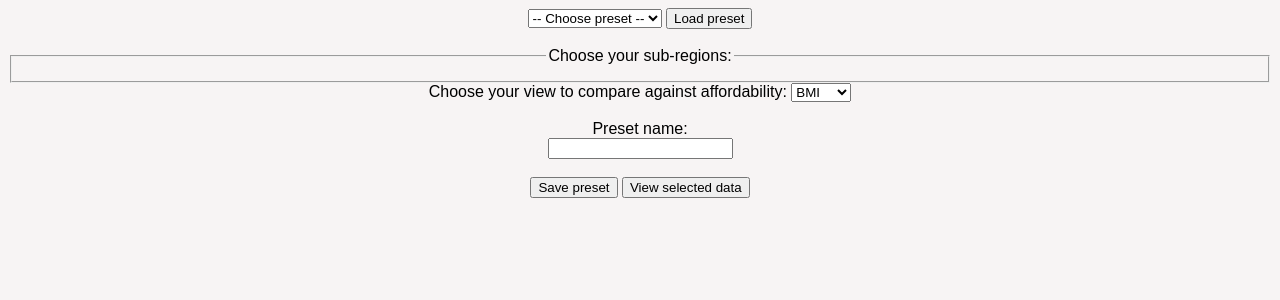
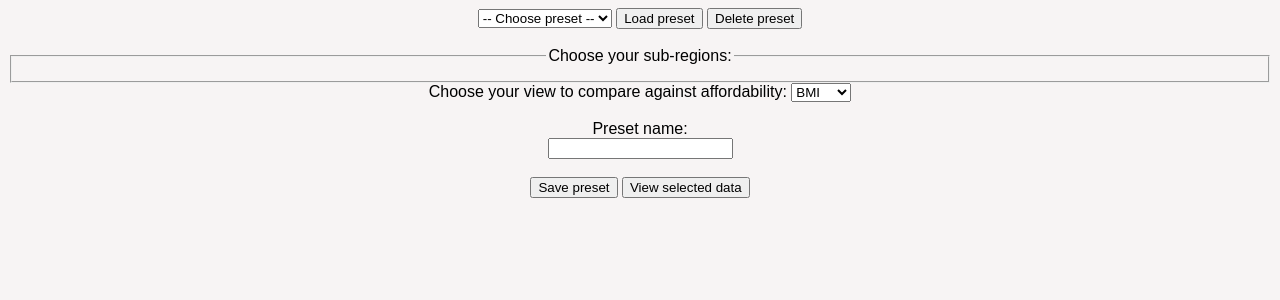
Before and after one commit to vicjuhl/world-food, a Flask app: page / in a window 1280 px wide. Shown: the top 300 px of the page. Run offline with Flask 3, Linux system fonts and the light colour scheme.

Commit message:
Delete preset

```diff
--- a/app/routes.py
+++ b/app/routes.py
@@ -4,7 +4,8 @@ from app.models import (
     get_all_regions,
     get_all_preset_names,
     get_preset,
-    save_preset
+    save_preset,
+    delete_preset
 )
 from app import app
 from app.utils.exceptions import NoDataException
@@ -47,6 +48,26 @@ def on_load():
         state.update_subregions(chosen_preset["sub_regions"])
     return render("index.html")
 
+@app.route('/save', methods=['POST'])
+def on_save():
+    checked_subs = request.form.getlist('subregions')
+    preset_name  = request.form.get("preset_input")
+    state.update_subregions(checked_subs)
+    if checked_subs != []:
+        save_preset(preset_name, checked_subs)
+        state.update_presets_names()
+        return render('saved_preset.html')
+    else:
+        return render('no_preset_saved.html')
+
+@app.route("/delete", methods=["POST"])
+def on_delete():
+    p_name = request.form.get("presets")
+    if p_name != "":
+        delete_preset(p_name)
+    state.update_presets_names()
+    return render("index.html")
+
 @app.route('/submit', methods=["POST"])
 def on_submit():
     checked_subs = request.form.getlist("subregions")
@@ -62,12 +83,3 @@ def on_submit():
         except NoDataException:
             pass
     return render("no_countries.html")
-
-@app.route('/save', methods=['POST'])
-def on_save():
-    checked_subs = request.form.getlist('subregions')
-    preset_name  = request.form.get("preset_input")
-    state.update_subregions(checked_subs)
-    save_preset(preset_name, checked_subs)
-    state.update_presets_names()
-    return render('saved_preset.html')
--- a/app/templates/index.html
+++ b/app/templates/index.html
@@ -13,7 +13,8 @@
             <option value="{{ preset_name }}" >{{preset_name}}</option>
         {% endfor %}
     </select>
-    <button><a>Load preset</a></button><br><br>
+    <button><a>Load preset</a></button>
+    <button formaction="/delete"><a>Delete preset</a></button><br><br>
 </form>
 
 <form action="/submit" method="POST">
--- /dev/null
+++ b/app/templates/no_preset_saved.html
@@ -0,0 +1,5 @@
+{% extends "index.html" %}
+{% block content %}
+    <br>
+    <h>No preset saved. Check some subregions before submitting.</h>
+{% endblock content %}
```
Also changed, not shown: app/models.py (+11 -0 lines).
